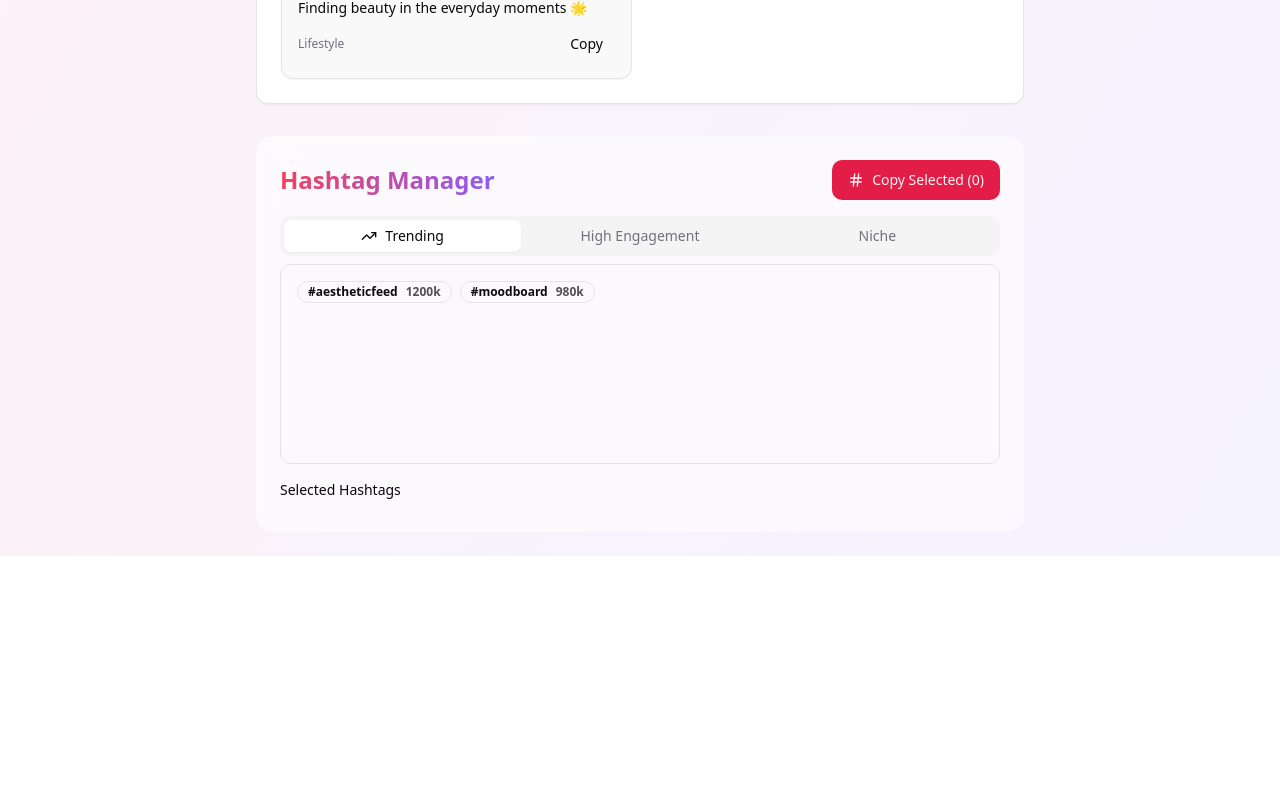
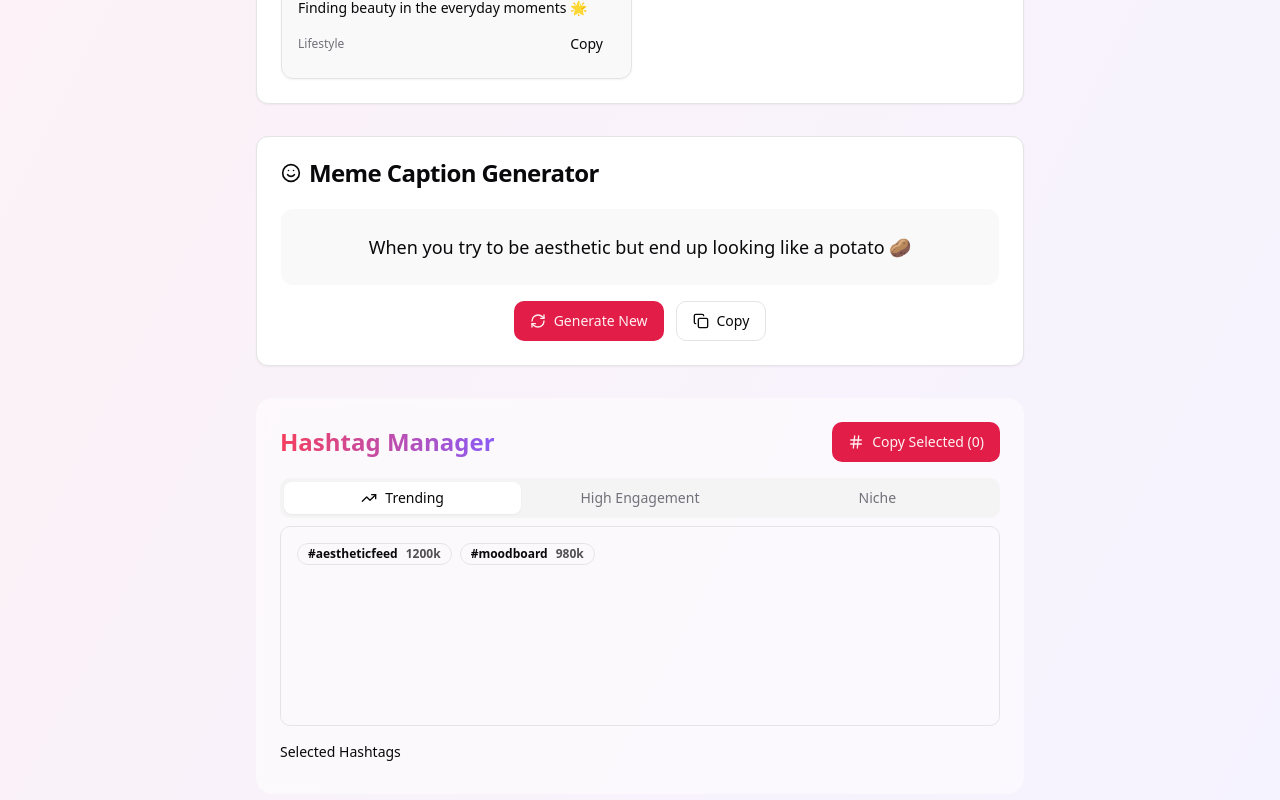
Before and after one commit to Sanjanabonagiri16/aestheticaverse, a React (Vite) app: page / in a window 1280 px wide. Shown: the part 1678-2478 px from the top of the page. Before the commit the page ends 2234 px from the top, so only its background shows below. Built offline with nearby package versions, Linux system fonts and the light colour scheme.

Commit message:
Add meme caption generator option
Implement a separate feature to generate humorous or meme-like captions based on the context of the photo.
[skip gpt_engineer]

```diff
--- /dev/null
+++ b/src/components/MemeCaptionGenerator.tsx
@@ -0,0 +1,56 @@
+import { useState } from "react";
+import { Card, CardHeader, CardTitle, CardContent } from "@/components/ui/card";
+import { Button } from "@/components/ui/button";
+import { Smile, RefreshCw, Copy } from "lucide-react";
+import { toast } from "sonner";
+
+// Temporary meme captions for demonstration
+const memeCaptions = [
+  "When you try to be aesthetic but end up looking like a potato 🥔",
+  "Instagram vs Reality: My feed is curated, my life is complicated 😅",
+  "POV: Me pretending I woke up like this ✨",
+  "That moment when you take 500 photos to get the perfect 'candid' shot 📸",
+  "My aesthetic is basically just coffee cups and sunset pics at this point ☕️",
+];
+
+export const MemeCaptionGenerator = () => {
+  const [currentCaption, setCurrentCaption] = useState(memeCaptions[0]);
+
+  const generateNewCaption = () => {
+    const randomIndex = Math.floor(Math.random() * memeCaptions.length);
+    setCurrentCaption(memeCaptions[randomIndex]);
+    toast.success("Generated new meme caption!");
+  };
+
+  const copyCaption = () => {
+    navigator.clipboard.writeText(currentCaption);
+    toast.success("Meme caption copied to clipboard!");
+  };
+
+  return (
+    <Card className="w-full">
+      <CardHeader>
+        <CardTitle className="flex items-center gap-2">
+          <Smile className="h-5 w-5" />
+          Meme Caption Generator
+        </CardTitle>
+      </CardHeader>
+      <CardContent className="space-y-4">
+        <div className="bg-muted/50 p-6 rounded-lg text-center">
+          <p className="text-lg font-medium">{currentCaption}</p>
+        </div>
+
+        <div className="flex gap-3 justify-center">
+          <Button onClick={generateNewCaption} className="gap-2">
+            <RefreshCw className="h-4 w-4" />
+            Generate New
+          </Button>
+          <Button variant="outline" onClick={copyCaption} className="gap-2">
+            <Copy className="h-4 w-4" />
+            Copy
+          </Button>
+        </div>
+      </CardContent>
+    </Card>
+  );
+};
--- a/src/pages/Index.tsx
+++ b/src/pages/Index.tsx
@@ -9,6 +9,7 @@ import { EngagementPredictor } from "@/components/EngagementPredictor";
 import { OptimalTimePredictor } from "@/components/OptimalTimePredictor";
 import { PhotoEnhancer } from "@/components/PhotoEnhancer";
 import { CaptionMoodBoard } from "@/components/CaptionMoodBoard";
+import { MemeCaptionGenerator } from "@/components/MemeCaptionGenerator";
 import { Button } from "@/components/ui/button";
 import { BookmarkPlus } from "lucide-react";
 import { toast } from "sonner";
@@ -86,6 +87,8 @@ const Index = () => {
 
         <CaptionMoodBoard />
 
+        <MemeCaptionGenerator />
+
         <HashtagManager />
       </div>
     </div>
```
